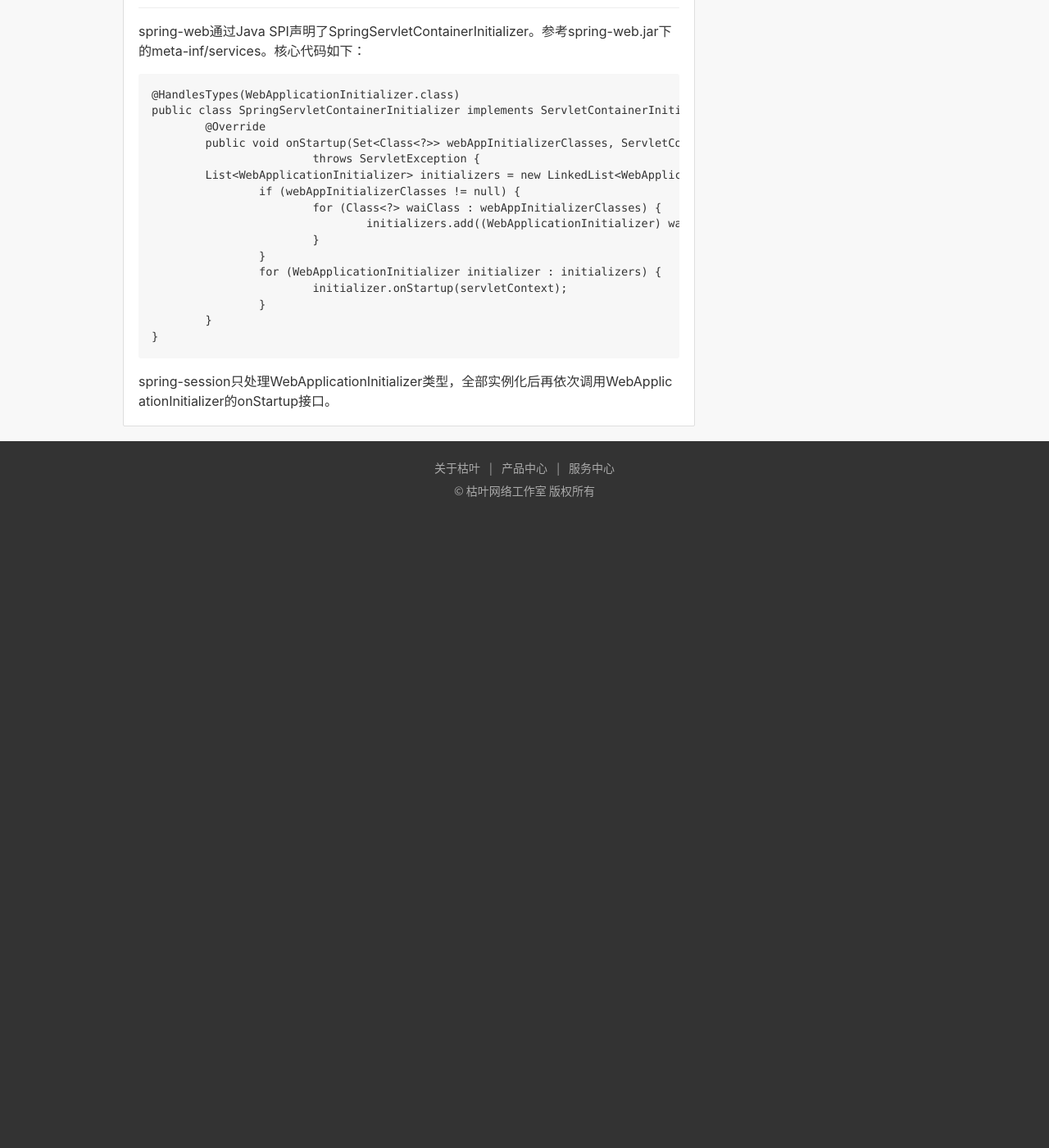
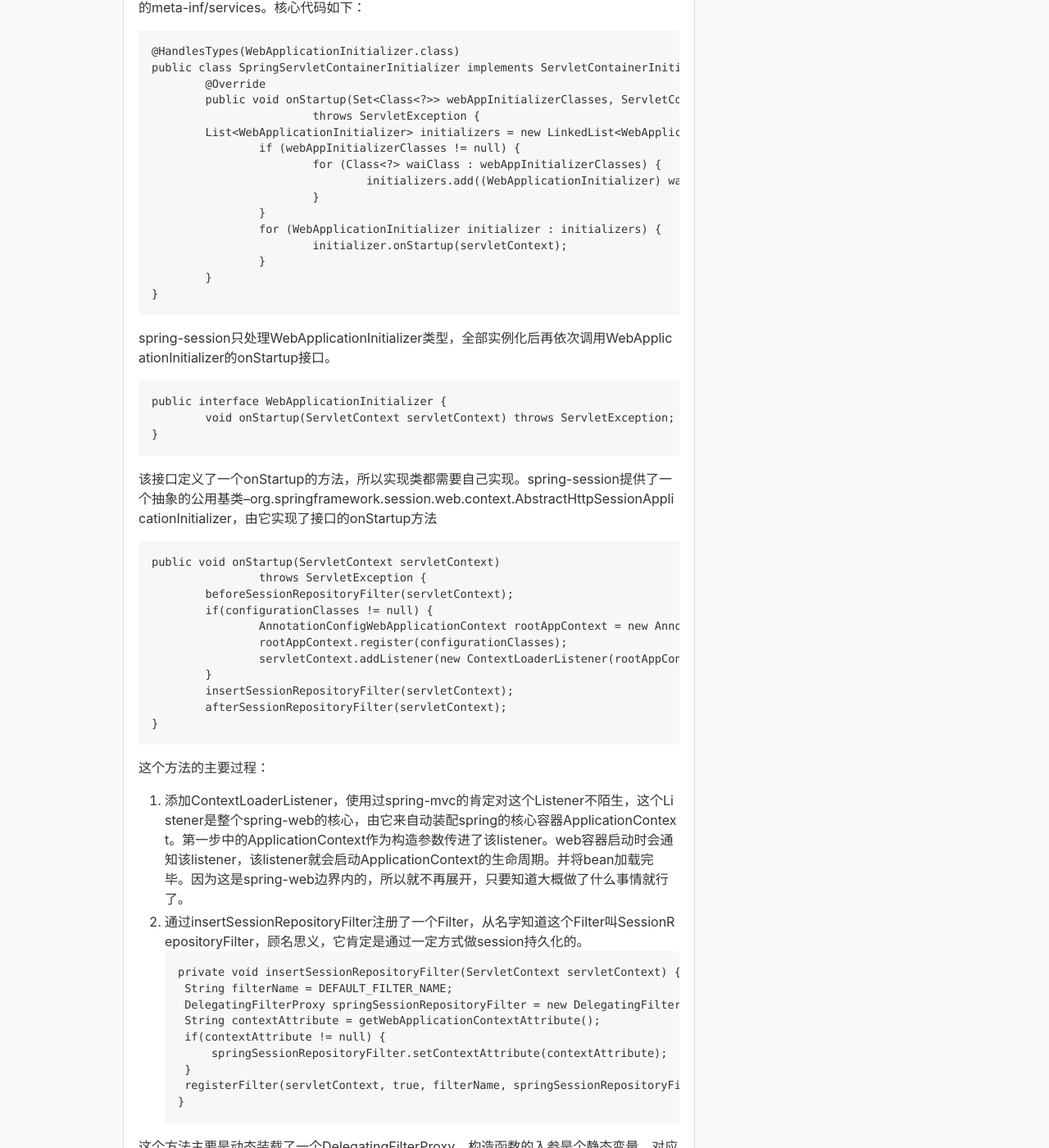
Before and after one commit to kuyer/kuyer.github.com, a Jekyll site: the page built from _posts/2017-01-25-spring-session.md, in a window 1280 px wide and 1400 px high, scrolled down 785 px. Shown: the whole window at 82% size. Built offline with Jekyll 4.4.1, drawn with Linux system fonts in a browser that asks for light colours; before the commit the page ends 1415 px from its top, so only the background shows below that; some of the changed text lies outside the part shown.

Commit message:
修改SpringSession

````diff
--- a/_posts/2017-01-25-spring-session.md
+++ b/_posts/2017-01-25-spring-session.md
@@ -50,3 +48,85 @@ public class SpringServletContainerInitializer implements ServletContainerInitia
 ```
 
 spring-session只处理WebApplicationInitializer类型，全部实例化后再依次调用WebApplicationInitializer的onStartup接口。
+
+```java
+public interface WebApplicationInitializer {
+	void onStartup(ServletContext servletContext) throws ServletException;
+}
+```
+
+该接口定义了一个onStartup的方法，所以实现类都需要自己实现。spring-session提供了一个抽象的公用基类–org.springframework.session.web.context.AbstractHttpSessionApplicationInitializer，由它实现了接口的onStartup方法
+
+```java
+public void onStartup(ServletContext servletContext)
+		throws ServletException {
+	beforeSessionRepositoryFilter(servletContext);
+	if(configurationClasses != null) {
+		AnnotationConfigWebApplicationContext rootAppContext = new AnnotationConfigWebApplicationContext();
+		rootAppContext.register(configurationClasses);
+		servletContext.addListener(new ContextLoaderListener(rootAppContext));
+	}
+	insertSessionRepositoryFilter(servletContext);
+	afterSessionRepositoryFilter(servletContext);
+}
+```
+
+这个方法的主要过程：
+
+1. 添加ContextLoaderListener，使用过spring-mvc的肯定对这个Listener不陌生，这个Listener是整个spring-web的核心，由它来自动装配spring的核心容器ApplicationContext。第一步中的ApplicationContext作为构造参数传进了该listener。web容器启动时会通知该listener，该listener就会启动ApplicationContext的生命周期。并将bean加载完毕。因为这是spring-web边界内的，所以就不再展开，只要知道大概做了什么事情就行了。
+2. 通过insertSessionRepositoryFilter注册了一个Filter，从名字知道这个Filter叫SessionRepositoryFilter，顾名思义，它肯定是通过一定方式做session持久化的。
+```java
+private void insertSessionRepositoryFilter(ServletContext servletContext) {
+	String filterName = DEFAULT_FILTER_NAME;
+	DelegatingFilterProxy springSessionRepositoryFilter = new DelegatingFilterProxy(filterName);
+	String contextAttribute = getWebApplicationContextAttribute();
+	if(contextAttribute != null) {
+		springSessionRepositoryFilter.setContextAttribute(contextAttribute);
+	}
+	registerFilter(servletContext, true, filterName, springSessionRepositoryFilter);
+}
+```
+
+这个方法主要是动态装载了一个DelegatingFilterProxy，构造函数的入参是个静态变量，对应的值是“springSessionRepositoryFilter”。从“DelegatingFilterProxy”这个名字就大概能猜到这个filter最终会把请求delegate给具体的filter，看下入参大概就可以猜到应该是委派给“springSessionRepositoryFilter”这个filter，并且这个filter应该是由spring容器管理的，在filter生命周期的某个阶段会通过spring的依赖注入进来，并执行相关的拦截请求。
+这里有一点会比较容易疑惑，spring为什么要通过一个代理类来做委派，直接注册SpringSessionRepositoryFilter不是更好。
+这个类继承自GenericFilterBean，GenericFilterBean是spring抽象出来的一个filter公用接口。先看下GenericFilterBean的init方法：
+
+```java
+public final void init(FilterConfig filterConfig) throws ServletException {
+	// 伪代码，利用filterConfig里的参数为filter做属性自动注入
+	// Let subclasses do whatever initialization they like.
+	initFilterBean();
+}
+```
+
+这里只抽出了其中的核心逻辑，最后调用子类的initFilterBean
+DelegatingFilterProxy覆盖了父类的initFilterBean方法
+
+```java
+protected void initFilterBean() throws ServletException {
+	synchronized (this.delegateMonitor) {
+		if (this.delegate == null) {
+			// If no target bean name specified, use filter name.
+			if (this.targetBeanName == null) {
+				this.targetBeanName = getFilterName();
+			}
+			WebApplicationContext wac = findWebApplicationContext();
+			if (wac != null) {
+				this.delegate = initDelegate(wac);
+			}
+		}
+	}
+}
+protected Filter initDelegate(WebApplicationContext wac) throws ServletException {
+	Filter delegate = wac.getBean(getTargetBeanName(), Filter.class);
+	if (isTargetFilterLifecycle()) {
+		delegate.init(getFilterConfig());
+	}
+	return delegate;
+}
+```
+
+initFilterBean方法通过spring容器来取得具体的filter bean，而WebApplicationContext对象就是上文提到的AnnotationConfigWebApplicationContext对象。ContextLoaderListener在spring容器refresh完后会把对应的容器保存进ServletContext里，默认的key值为WebApplicationContext.class.getName() + “.ROOT”。这里获取spring context的findWebApplicationContext方法就是从ServletContext里通过对应的key取得的。
+至此DelegatingFilterProxy初始化完成，里面做实际处理的filter最终通过spring的依赖注入初始化并且注入进来。
+
+## 启用Redis Session
````
Also changed, not shown: other parts of _posts/2017-01-25-spring-session.md (+2 -4 lines), README.md.
